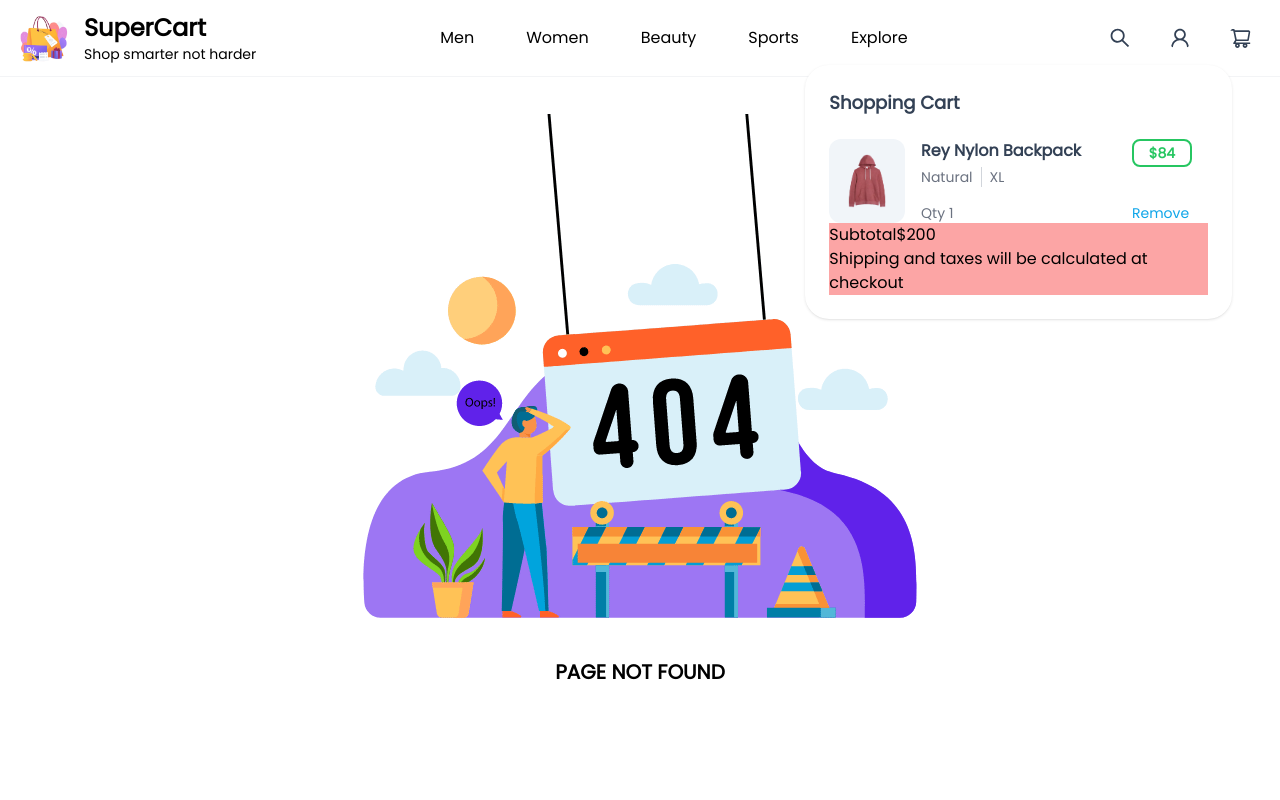
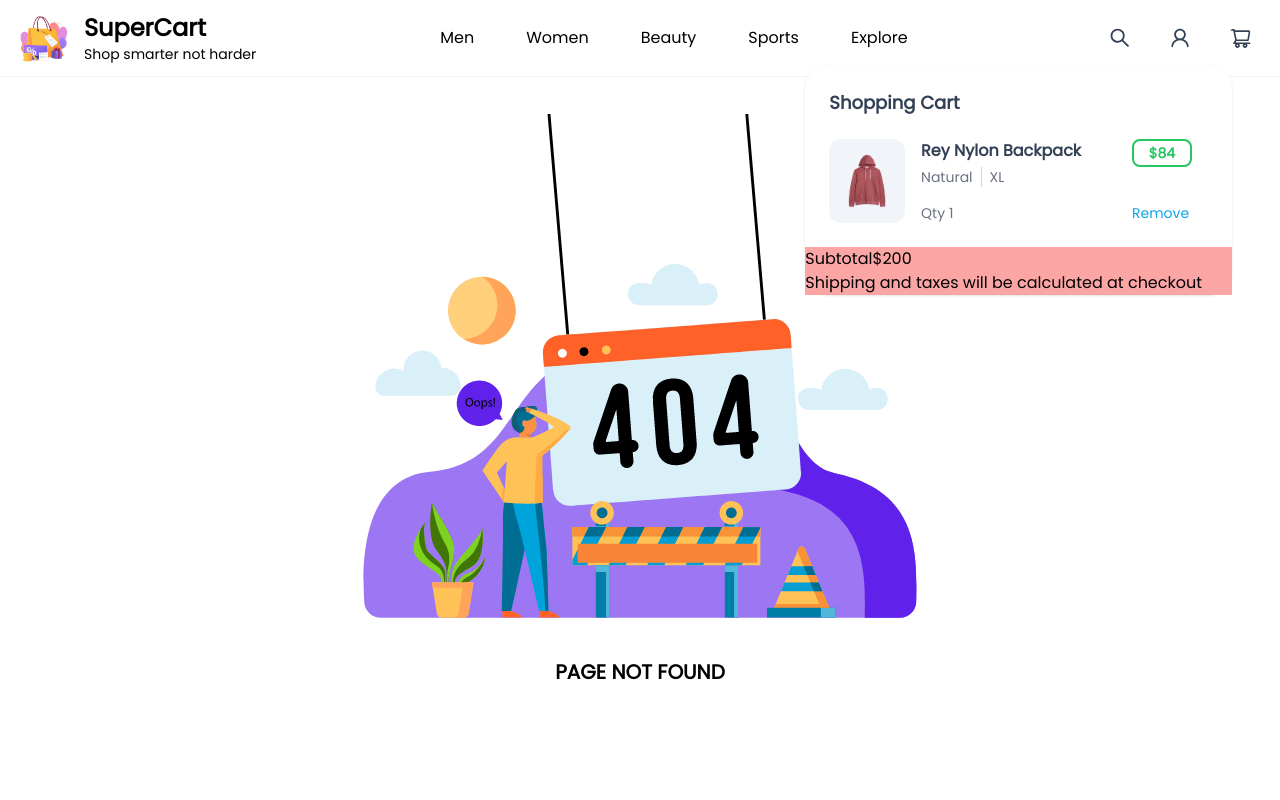
Before and after one commit to Muthoni77/supercart, a Next.js app: page / in a window 1280 px wide. Both pictures are taken after a click on the icon 1240 px from the left and 38 px from the top of the page. Shown: the top 800 px of the page. Built offline with nearby package versions, Linux system fonts and the light colour scheme.

Commit message:
subtotals

```diff
--- a/components/Cart/CartPreview.tsx
+++ b/components/Cart/CartPreview.tsx
@@ -1,11 +1,11 @@
 import React from "react";
 import CartItem from "./CartItem";
-import PriceDetails from "./priceDetails";
+import PriceDetails from "./PriceDetails";
 
 const CartPreview = () => {
   return (
-    <div className="w-1/3 bg-white fixed top-[65px] p-6 rounded-3xl  right-12 shadow z-[50]">
-      <div className="w-full flex flex-col space-y-3">
+    <div className="w-1/3 bg-white fixed top-[65px]  rounded-3xl  right-12 shadow z-[50]">
+      <div className="w-full flex flex-col space-y-3 p-6">
         <span
           className="text-lg font-bold text-[#334155] "
           style={{ marginBottom: "10px" }}
```
